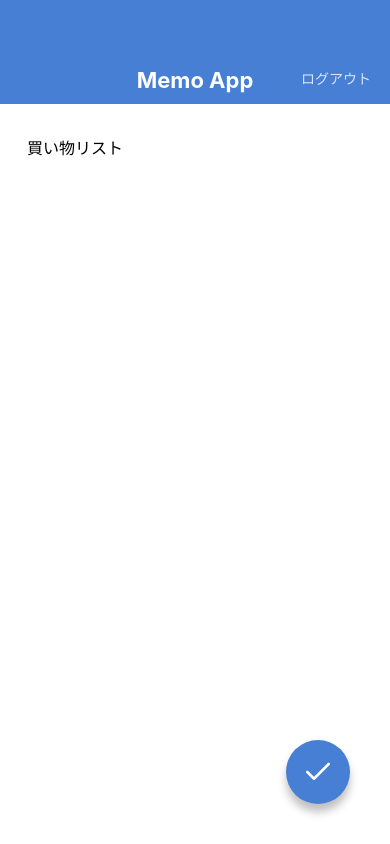
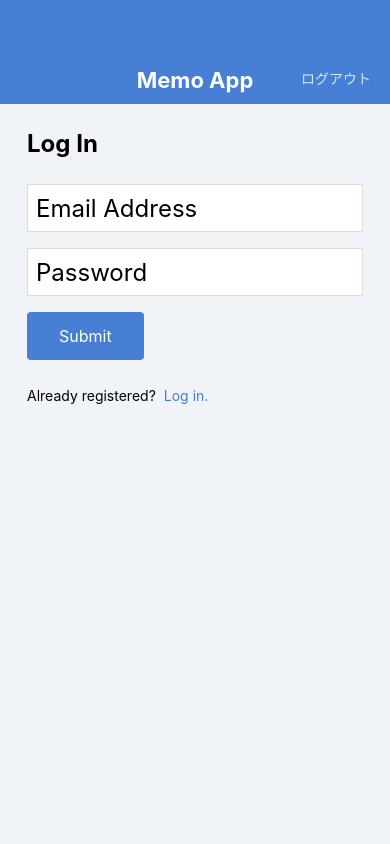
Before and after one commit to ShuntaroSuzuki/MemoApp, a React Native app: screen / in a window 390 px wide. Built offline with nearby package versions, Linux system fonts and the light colour scheme.

Commit message:
Add Login Screen And SignUp Screen

```diff
--- a/App.jsx
+++ b/App.jsx
@@ -1,12 +1,14 @@
 import React from 'react';
 
-import MemoListScreen from './src/screens/MemoListScreen';
+// import MemoListScreen from './src/screens/MemoListScreen';
 // import MemoDetailScreen from './src/screens/MemoDetailScreen';
-import MemoEditScreen from './src/screens/MemoEditScreen';
-import MemoCreateScreen from './src/screens/MemoCreateScreen';
+// import MemoEditScreen from './src/screens/MemoEditScreen';
+// import MemoCreateScreen from './src/screens/MemoCreateScreen';
+// import LogInScreen from './src/screens/LogInScreen';
+import SignUpScreen from './src/screens/SignUpScreen';
 
 export default function App() {
   return (
-    <MemoEditScreen />
+    <SignUpScreen />
   );
 }
--- /dev/null
+++ b/src/components/Button.jsx
@@ -0,0 +1,33 @@
+import { string } from 'prop-types';
+import React from 'react';
+import { View, Text, StyleSheet } from 'react-native';
+
+export default function Button(props) {
+    // eslint-disable-next-line react/prop-types
+    const { label } = props;
+    return (
+      <View style={styles.buttonContainer}>
+        <Text style={styles.buttonLabel}>{label}</Text>
+      </View>
+    );
+}
+
+Button.propsType = {
+    label: string.isRequired,
+};
+
+const styles = StyleSheet.create({
+    buttonContainer: {
+        backgroundColor: '#467FD3',
+        borderRadius: 4,
+        alignSelf: 'flex-start',
+        marginBottom: 24,
+    },
+    buttonLabel: {
+        fontSize: 16,
+        lineHeight: 32,
+        paddingVertical: 8,
+        paddingHorizontal: 32,
+        color: '#ffffff',
+    },
+});
--- /dev/null
+++ b/src/screens/LogInScreen.jsx
@@ -0,0 +1,64 @@
+import React from 'react';
+import {
+ View, Text, TextInput, StyleSheet,
+} from 'react-native';
+
+import Appbar from '../components/Appbar';
+import Button from '../components/Button';
+
+export default function LogInScreen() {
+    return (
+      <View style={styles.container}>
+        <Appbar />
+        <View style={styles.inner}>
+          <Text style={styles.Title}>Log In</Text>
+          <TextInput style={styles.input} value="Email Address" />
+          <TextInput style={styles.input} value="Password" />
+          <Button label="Submit" />
+          <View style={styles.footer}>
+            <Text style={styles.footerText}>Not registered?</Text>
+            <Text style={styles.footerLink}>Sign up here</Text>
+          </View>
+        </View>
+      </View>
+    );
+}
+
+const styles = StyleSheet.create({
+    container: {
+        flex: 1,
+        backgroundColor: '#F0F4F8',
+    },
+    inner: {
+        paddingHorizontal: 27,
+        paddingVertical: 24,
+    },
+    Title: {
+        fontSize: 24,
+        lineHeight: 32,
+        fontWeight: 'bold',
+        marginBottom: 24,
+    },
+    input: {
+        fontSize: 24,
+        height: 48,
+        borderColor: '#dddddd',
+        borderWidth: 1,
+        backgroundColor: '#ffffff',
+        paddingHorizontal: 8,
+        marginBottom: 16,
+    },
+    footerText: {
+        fontSize: 14,
+        lineHeight: 24,
+        marginRight: 8,
+    },
+    footerLink: {
+        fontSize: 14,
+        lineHeight: 24,
+        color: '#467FD3',
+    },
+    footer: {
+        flexDirection: 'row',
+    },
+});
--- /dev/null
+++ b/src/screens/SignUpScreen.jsx
@@ -0,0 +1,64 @@
+import React from 'react';
+import {
+ View, Text, TextInput, StyleSheet,
+} from 'react-native';
+
+import Appbar from '../components/Appbar';
+import Button from '../components/Button';
+
+export default function SignUpScreen() {
+    return (
+      <View style={styles.container}>
+        <Appbar />
+        <View style={styles.inner}>
+          <Text style={styles.Title}>Log In</Text>
+          <TextInput style={styles.input} value="Email Address" />
+          <TextInput style={styles.input} value="Password" />
+          <Button label="Submit" />
+          <View style={styles.footer}>
+            <Text style={styles.footerText}>Already registered?</Text>
+            <Text style={styles.footerLink}>Log in.</Text>
+          </View>
+        </View>
+      </View>
+    );
+}
+
+const styles = StyleSheet.create({
+    container: {
+        flex: 1,
+        backgroundColor: '#F0F4F8',
+    },
+    inner: {
+        paddingHorizontal: 27,
+        paddingVertical: 24,
+    },
+    Title: {
+        fontSize: 24,
+        lineHeight: 32,
+        fontWeight: 'bold',
+        marginBottom: 24,
+    },
+    input: {
+        fontSize: 24,
+        height: 48,
+        borderColor: '#dddddd',
+        borderWidth: 1,
+        backgroundColor: '#ffffff',
+        paddingHorizontal: 8,
+        marginBottom: 16,
+    },
+    footerText: {
+        fontSize: 14,
+        lineHeight: 24,
+        marginRight: 8,
+    },
+    footerLink: {
+        fontSize: 14,
+        lineHeight: 24,
+        color: '#467FD3',
+    },
+    footer: {
+        flexDirection: 'row',
+    },
+});
```
